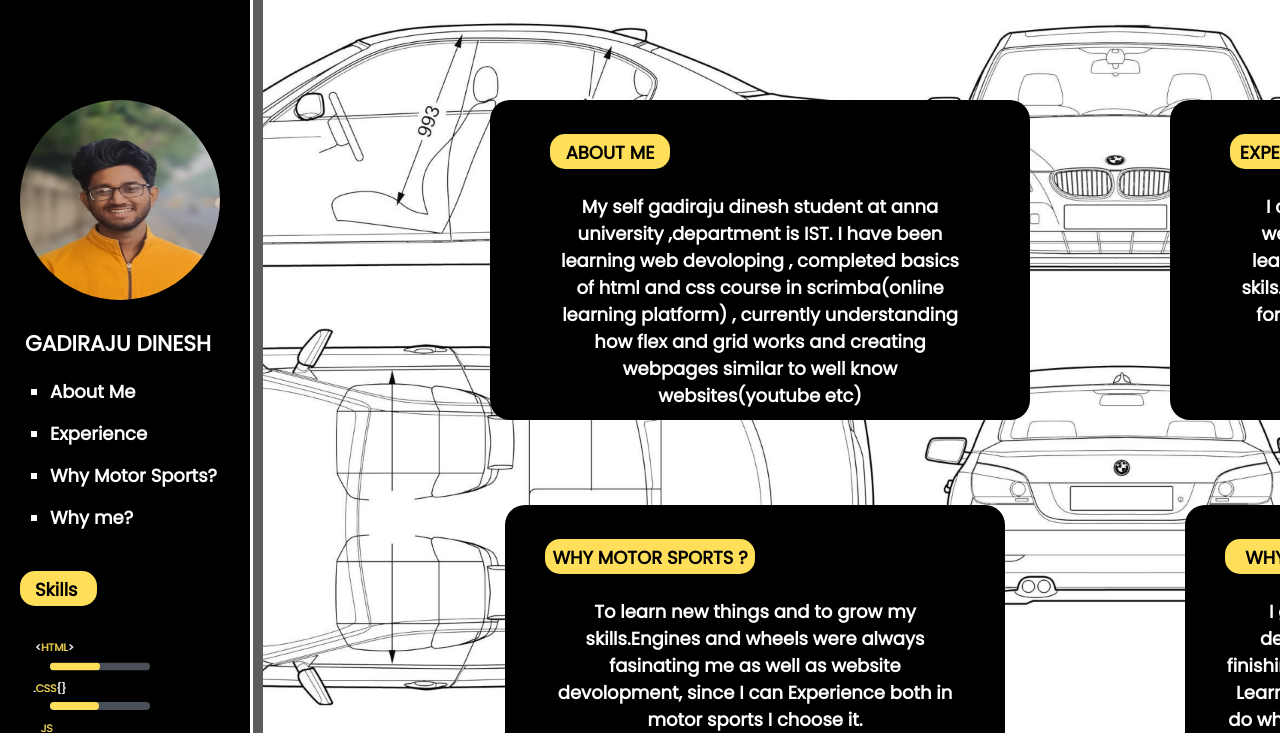
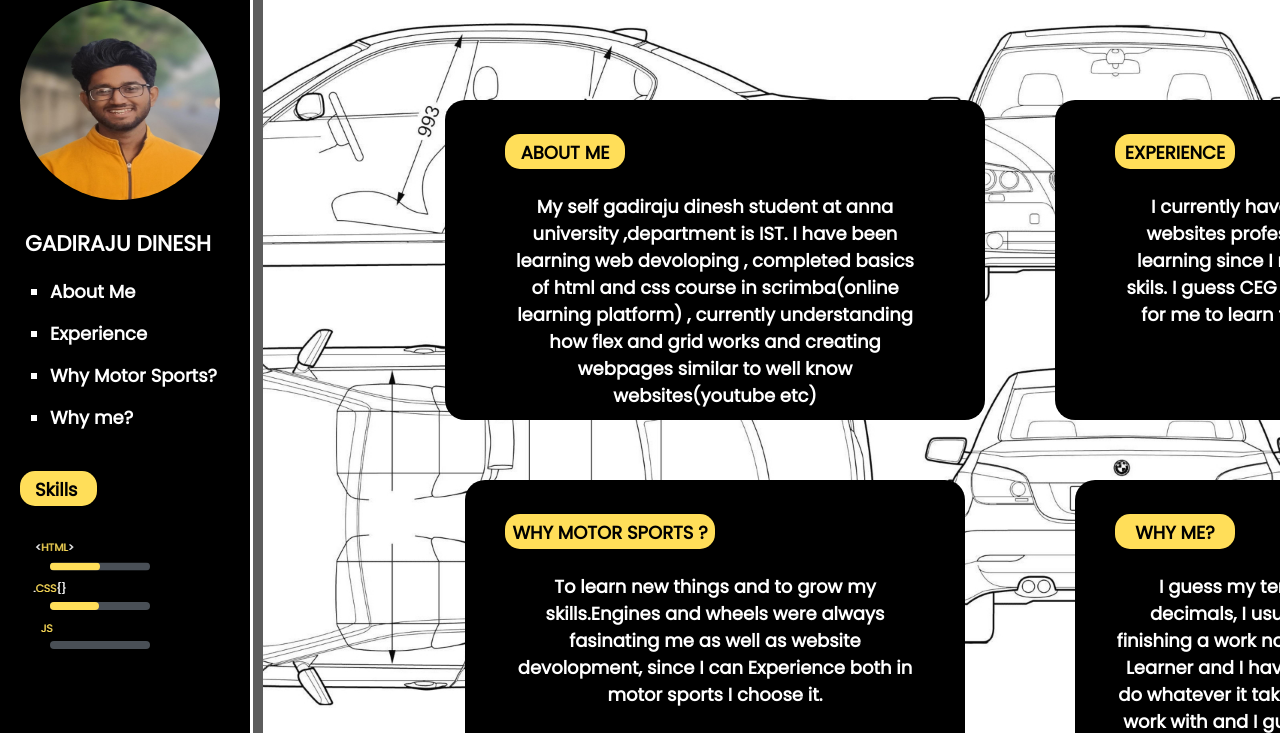
Before and after one commit to Dineshraju3435/resume, a plain HTML site: page index.html in a window 1280 px wide. Shown: the top 733 px of the page. Drawn offline with nearby package versions, Linux system fonts and the light colour scheme.

Commit message:
Update styles.css

```diff
--- a/styles.css
+++ b/styles.css
@@ -20,7 +20,7 @@ body{
     width:200px;
     height:200px;
     border-radius: 50%;
-    margin:100px 0px 0px 20px;
+    margin:0px 0px 0px 20px;
 }
 li{
     text-align: left;
@@ -85,7 +85,7 @@ li{
 
 
 .detailss{
-    margin:0px 50px 50px 90px;
+    margin:0px 25px 25px 45px;
     background: black;
     border-radius:20px;
     width:420px;
@@ -96,7 +96,7 @@ li{
 
 }
 .detailsss{
-    margin:35px 60px 60px 90px;
+    margin:35px 25px 25px 45px;
     background: black;
     border-radius:20px;
     width:420px;
```
